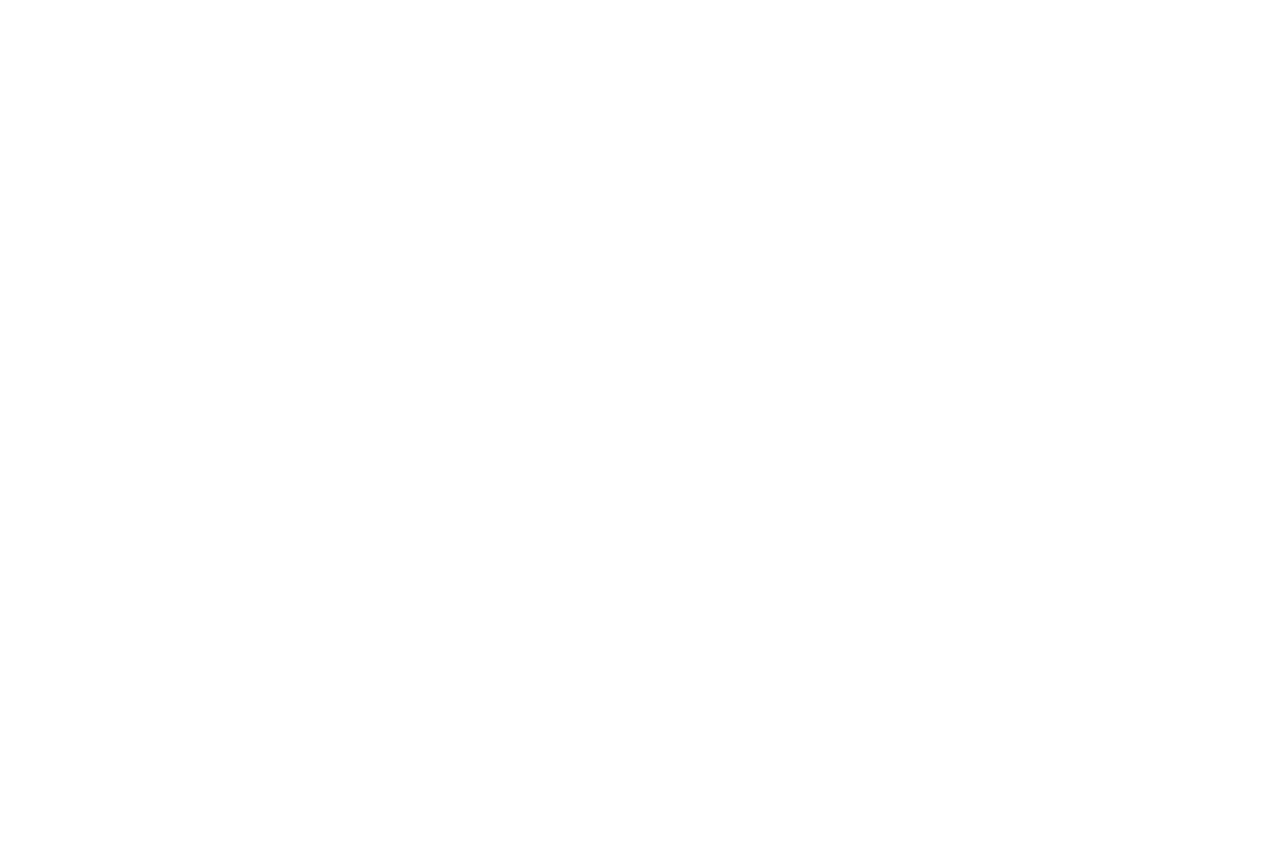
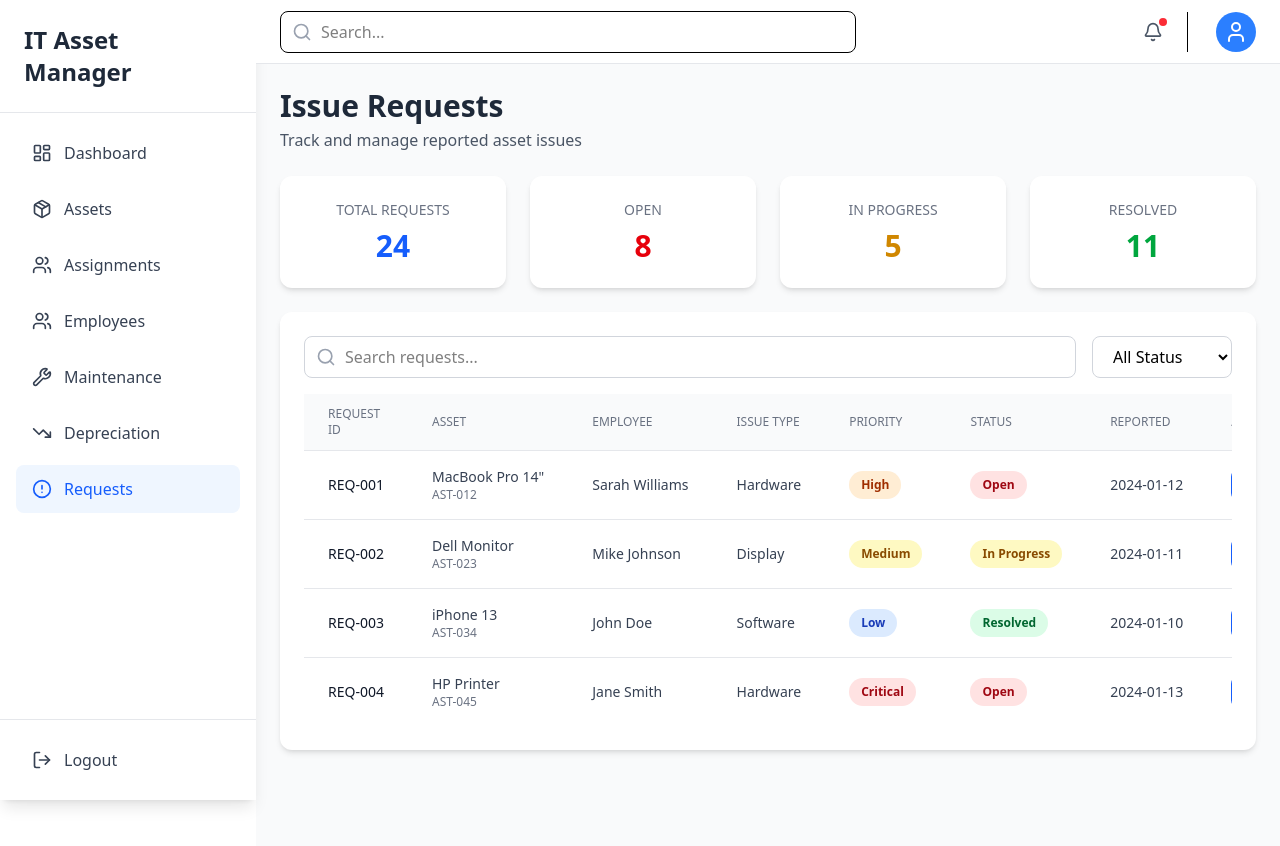
Before and after one commit to immbibek/IT_Asset_Management_System, a React app in the folder frontend/: page /requests in a window 1280 px wide. Before the commit this address had no page. Shown: the top 846 px of the page. Before the commit the page ends 800 px from the top, so only its background shows below. Built offline with nearby package versions, Linux system fonts and the light colour scheme; the HTML template or start-up script is replaced by a standard one.

Commit message:
Rquest page is created

```diff
--- a/frontend/src/App.jsx
+++ b/frontend/src/App.jsx
@@ -14,6 +14,7 @@ import EmployeeAssetsPage from "./pages/EmployeeAssetsPage";
 import IssueReportPage from "./pages/IssueReportPage";
 import MaintenancePage from "./pages/MaintenancePage";
 import DepreciationPage from "./pages/DepreciationPage";
+import RequestsPage from "./pages/RequestsPage";
 const App = () => {
   return (
     <Routes>
@@ -31,6 +32,7 @@ const App = () => {
         <Route path="/employees/:id/report" element={<IssueReportPage />} />
         <Route path="/maintenance" element={<MaintenancePage />} />
         <Route path="/depreciation" element={<DepreciationPage />} />
+        <Route path="/requests" element={<RequestsPage />} />
         {/* Add more pages here */}
       </Route>
     </Routes>
--- /dev/null
+++ b/frontend/src/pages/RequestsPage.jsx
@@ -0,0 +1,244 @@
+import { useState } from "react";
+import { Search, Eye } from "lucide-react";
+import Card from "../components/ui/Card";
+import Button from "../components/ui/Button";
+
+const RequestsPage = () => {
+  const [searchTerm, setSearchTerm] = useState("");
+  const [statusFilter, setStatusFilter] = useState("All");
+
+  const requests = [
+    {
+      id: "REQ-001",
+      assetId: "AST-012",
+      assetName: 'MacBook Pro 14"',
+      employee: "Sarah Williams",
+      issueType: "Hardware",
+      priority: "High",
+      status: "Open",
+      reportedDate: "2024-01-12",
+      description: "Keyboard keys not responding properly",
+    },
+    {
+      id: "REQ-002",
+      assetId: "AST-023",
+      assetName: "Dell Monitor",
+      employee: "Mike Johnson",
+      issueType: "Display",
+      priority: "Medium",
+      status: "In Progress",
+      reportedDate: "2024-01-11",
+      description: "Screen flickering intermittently",
+    },
+    {
+      id: "REQ-003",
+      assetId: "AST-034",
+      assetName: "iPhone 13",
+      employee: "John Doe",
+      issueType: "Software",
+      priority: "Low",
+      status: "Resolved",
+      reportedDate: "2024-01-10",
+      description: "App crashes on startup",
+    },
+    {
+      id: "REQ-004",
+      assetId: "AST-045",
+      assetName: "HP Printer",
+      employee: "Jane Smith",
+      issueType: "Hardware",
+      priority: "Critical",
+      status: "Open",
+      reportedDate: "2024-01-13",
+      description: "Printer not turning on",
+    },
+  ];
+
+  const getStatusColor = (status) => {
+    switch (status) {
+      case "Open":
+        return "bg-red-100 text-red-800";
+      case "In Progress":
+        return "bg-yellow-100 text-yellow-800";
+      case "Resolved":
+        return "bg-green-100 text-green-800";
+      default:
+        return "bg-gray-100 text-gray-800";
+    }
+  };
+
+  const getPriorityColor = (priority) => {
+    switch (priority) {
+      case "Critical":
+        return "bg-red-100 text-red-800";
+      case "High":
+        return "bg-orange-100 text-orange-800";
+      case "Medium":
+        return "bg-yellow-100 text-yellow-800";
+      case "Low":
+        return "bg-blue-100 text-blue-800";
+      default:
+        return "bg-gray-100 text-gray-800";
+    }
+  };
+
+  return (
+    <div className="space-y-6">
+      <div>
+        <h1 className="text-3xl font-bold text-gray-800">Issue Requests</h1>
+        <p className="text-gray-600 mt-1">
+          Track and manage reported asset issues
+        </p>
+      </div>
+
+      <div className="grid grid-cols-1 md:grid-cols-4 gap-6">
+        <Card>
+          <div className="text-center">
+            <p className="text-sm font-medium text-gray-500 uppercase">
+              Total Requests
+            </p>
+            <p className="text-3xl font-bold text-blue-600 mt-2">24</p>
+          </div>
+        </Card>
+        <Card>
+          <div className="text-center">
+            <p className="text-sm font-medium text-gray-500 uppercase">Open</p>
+            <p className="text-3xl font-bold text-red-600 mt-2">8</p>
+          </div>
+        </Card>
+        <Card>
+          <div className="text-center">
+            <p className="text-sm font-medium text-gray-500 uppercase">
+              In Progress
+            </p>
+            <p className="text-3xl font-bold text-yellow-600 mt-2">5</p>
+          </div>
+        </Card>
+        <Card>
+          <div className="text-center">
+            <p className="text-sm font-medium text-gray-500 uppercase">
+              Resolved
+            </p>
+            <p className="text-3xl font-bold text-green-600 mt-2">11</p>
+          </div>
+        </Card>
+      </div>
+
+      <Card>
+        <div className="flex flex-col sm:flex-row gap-4 mb-4">
+          <div className="flex-1 relative">
+            <Search className="w-5 h-5 text-gray-400 absolute left-3 top-1/2 transform -translate-y-1/2" />
+            <input
+              type="text"
+              placeholder="Search requests..."
+              value={searchTerm}
+              onChange={(e) => setSearchTerm(e.target.value)}
+              className="w-full pl-10 pr-4 py-2 border border-gray-300 rounded-lg focus:outline-none focus:ring-2 focus:ring-blue-500 focus:border-transparent"
+            />
+          </div>
+          <div>
+            <select
+              value={statusFilter}
+              onChange={(e) => setStatusFilter(e.target.value)}
+              className="px-4 py-2 border border-gray-300 rounded-lg focus:outline-none focus:ring-2 focus:ring-blue-500 focus:border-transparent"
+            >
+              <option value="All">All Status</option>
+              <option value="Open">Open</option>
+              <option value="In Progress">In Progress</option>
+              <option value="Resolved">Resolved</option>
+            </select>
+          </div>
+        </div>
+
+        <div className="overflow-x-auto">
+          <table className="min-w-full divide-y divide-gray-200">
+            <thead className="bg-gray-50">
+              <tr>
+                <th className="px-6 py-3 text-left text-xs font-medium text-gray-500 uppercase">
+                  Request ID
+                </th>
+                <th className="px-6 py-3 text-left text-xs font-medium text-gray-500 uppercase">
+                  Asset
+                </th>
+                <th className="px-6 py-3 text-left text-xs font-medium text-gray-500 uppercase">
+                  Employee
+                </th>
+                <th className="px-6 py-3 text-left text-xs font-medium text-gray-500 uppercase">
+                  Issue Type
+                </th>
+                <th className="px-6 py-3 text-left text-xs font-medium text-gray-500 uppercase">
+                  Priority
+                </th>
+                <th className="px-6 py-3 text-left text-xs font-medium text-gray-500 uppercase">
+                  Status
+                </th>
+                <th className="px-6 py-3 text-left text-xs font-medium text-gray-500 uppercase">
+                  Reported
+                </th>
+                <th className="px-6 py-3 text-left text-xs font-medium text-gray-500 uppercase">
+                  Actions
+                </th>
+              </tr>
+            </thead>
+            <tbody className="bg-white divide-y divide-gray-200">
+              {requests.map((request) => (
+                <tr key={request.id} className="hover:bg-gray-50">
+                  <td className="px-6 py-4 whitespace-nowrap text-sm font-medium text-gray-900">
+                    {request.id}
+                  </td>
+                  <td className="px-6 py-4 whitespace-nowrap text-sm text-gray-700">
+                    <div>
+                      <div className="font-medium">{request.assetName}</div>
+                      <div className="text-xs text-gray-500">
+                        {request.assetId}
+                      </div>
+                    </div>
+                  </td>
+                  <td className="px-6 py-4 whitespace-nowrap text-sm text-gray-700">
+                    {request.employee}
+                  </td>
+                  <td className="px-6 py-4 whitespace-nowrap text-sm text-gray-700">
+                    {request.issueType}
+                  </td>
+                  <td className="px-6 py-4 whitespace-nowrap">
+                    <span
+                      className={`px-3 py-1 inline-flex text-xs leading-5 font-semibold rounded-full ${getPriorityColor(
+                        request.priority
+                      )}`}
+                    >
+                      {request.priority}
+                    </span>
+                  </td>
+                  <td className="px-6 py-4 whitespace-nowrap">
+                    <span
+                      className={`px-3 py-1 inline-flex text-xs leading-5 font-semibold rounded-full ${getStatusColor(
+                        request.status
+                      )}`}
+                    >
+                      {request.status}
+                    </span>
+                  </td>
+                  <td className="px-6 py-4 whitespace-nowrap text-sm text-gray-700">
+                    {request.reportedDate}
+                  </td>
+                  <td className="px-6 py-4 whitespace-nowrap text-sm">
+                    <Button
+                      variant="primary"
+                      size="sm"
+                      className="flex items-center gap-2"
+                    >
+                      <Eye className="w-4 h-4" />
+                      View
+                    </Button>
+                  </td>
+                </tr>
+              ))}
+            </tbody>
+          </table>
+        </div>
+      </Card>
+    </div>
+  );
+};
+
+export default RequestsPage;
```
